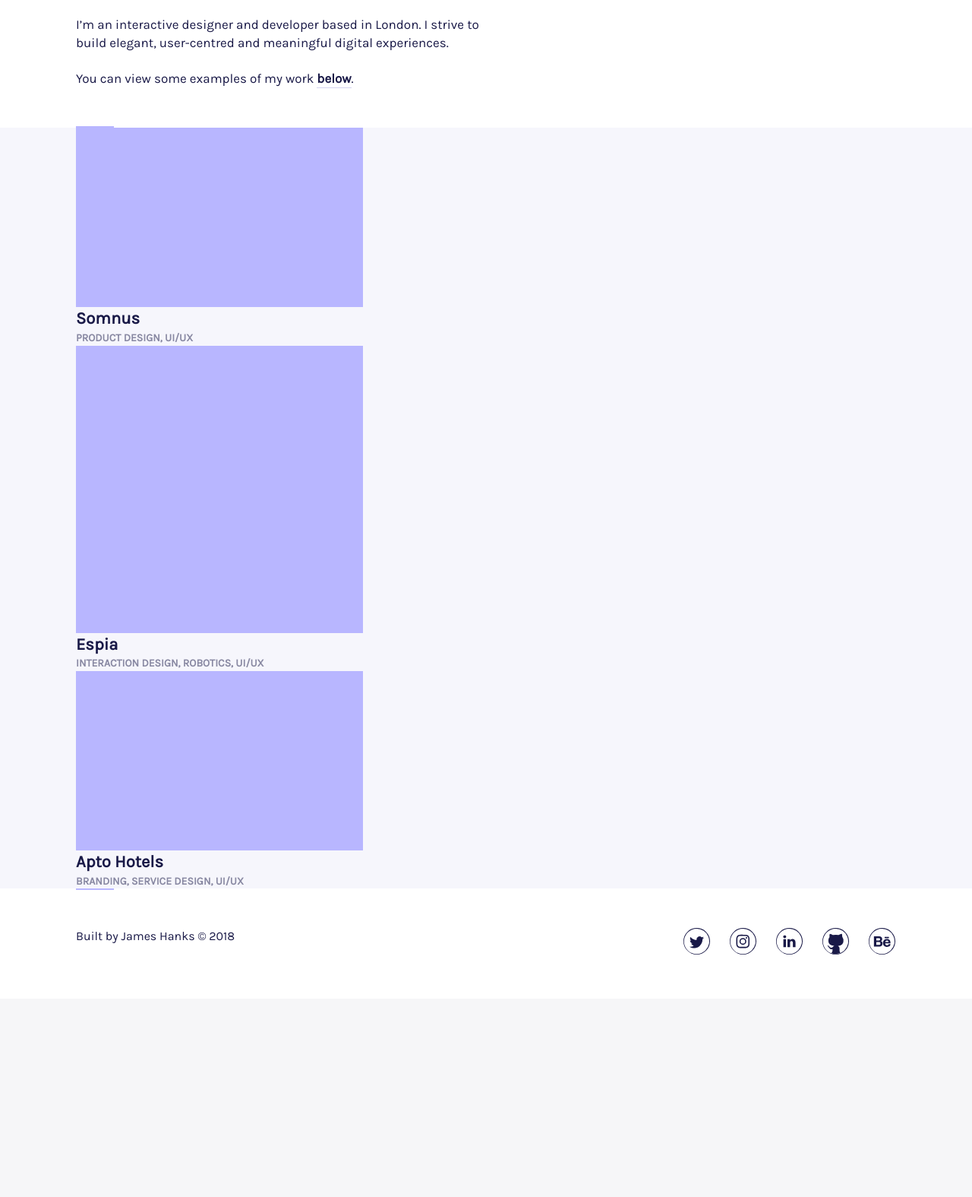
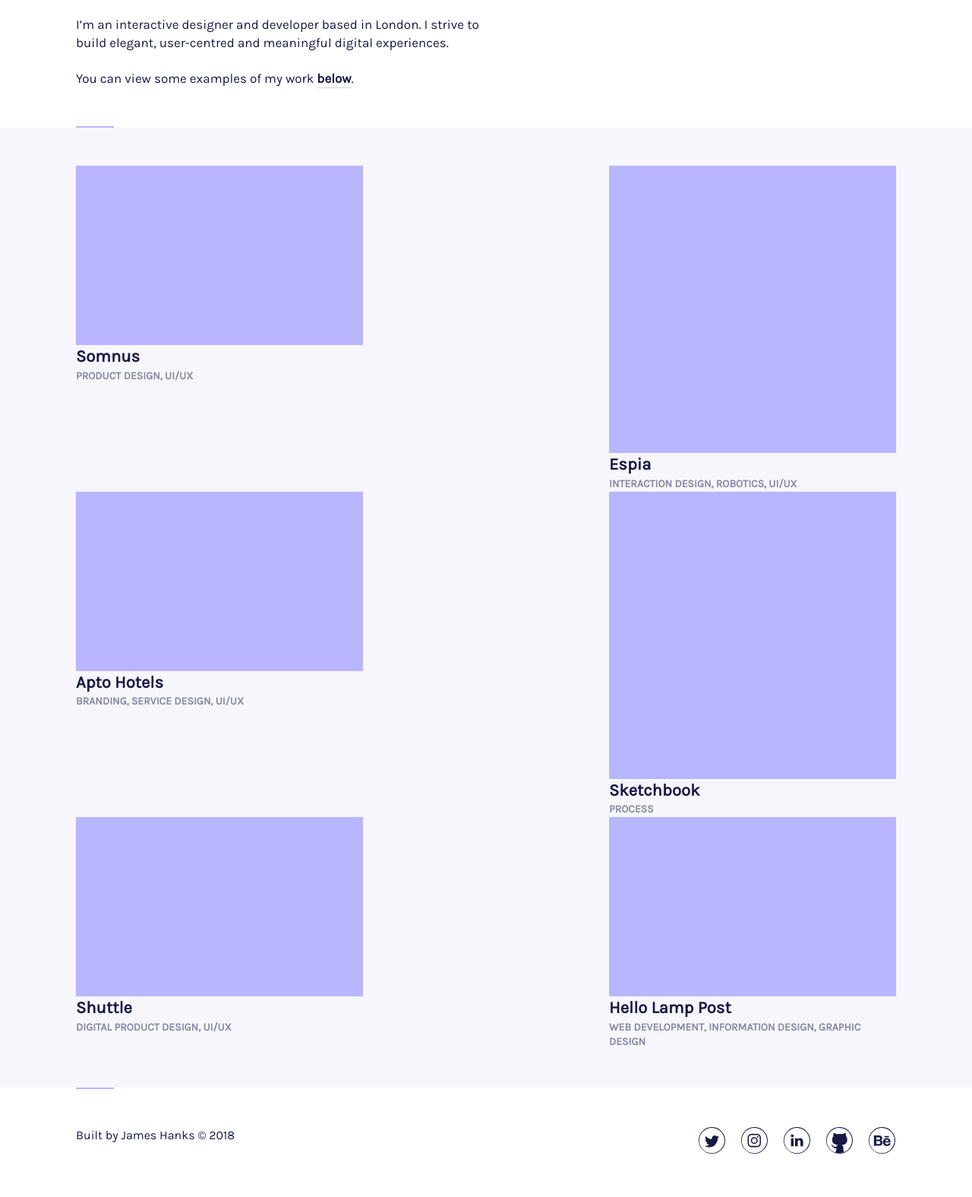
Before and after one commit to JamesHanks/Portfolio-3.0, a PHP site: page / in a window 1280 px wide. Shown: the part 179-1754 px from the top of the page at 76% size. Before the commit the page ends 1435 px from the top, so only its background shows below. Run offline with PHP 8.4, Linux system fonts and the light colour scheme.

Commit message:
Responsive Footer

```diff
--- a/css/core/base.scss
+++ b/css/core/base.scss
@@ -1,13 +1,38 @@
-// GENERAL
+/* ==================== GENERAL ==================== */
 
 body{
 	background: $white;
+	max-width: 1440px;
+	margin: 0 auto;
+
+/*
+	@media only screen and (min-width: $large){
+		background: red;
+	}
+
+	@media only screen and (max-width: $large){
+		background: orange;
+	}
+
+	@media only screen and (max-width: $medium){
+		background: yellow;
+	}
+
+	@media only screen and (max-width: $small){
+		background: green;
+	}
+
+	@media only screen and (max-width: $extra-small){
+		background: blue;
+	}
+	*/
+
 }
 
-// HEADER
+/* ==================== HEADER ==================== */
+
 header{
 	display: block;
-	padding: 100px 100px 25px 100px;
 
 	.header{
 		display: flex;
@@ -61,32 +86,50 @@ header{
 		max-width: 575px;
 		margin-bottom: 25px;
 	}
+
+	@media only screen and (min-width: $large){
+		padding: 100px 100px 25px 100px;
+	}
+
+	@media only screen and (max-width: $large){
+		padding: 100px 50px 25px 50px;
+	}
 }
 
 .border{
+	align-items: flex-start;
 	background-color: $light;
 	content: "";
 	display: block;
 	height: 2px;
+	margin-left: 100px;
 	width: 50px;
-	margin-left: 100px;
+
+	@media only screen and (max-width: $large){
+		margin-left: 50px;
+	}
 }
 
-// CONTENT
+/* ==================== CONTENT ==================== */
 
 .content{
+	align-content: flex-start;
 	background: $midtone-05;
-	padding: 0 100px;
+	display: flex;
+	flex-wrap: wrap;
+	justify-content: space-between;
+	padding: 50px 100px;
 }
 
 
-// PROJECTS
+/* ==================== PROJECTS ==================== */
 
 .project-link{
+	height: auto;
+	max-width: 378px;
 
 	.project-container{
 		position: relative;
-		width: 378px;
 
 
 		img{
@@ -148,14 +191,42 @@ header{
 	}
 }
 
-// FOOTER
+/* ==================== FOOTER ==================== */
 
 footer{
-	padding: 50px 100px;
-
 	.footer{
 		display: flex;
+	}
 
+	.footer-social{
+		.footer-social-link{
+			.footer-logo{
+				fill: $dark;
+				height: 36px;
+				-webkit-transition: $link;
+				transition: $link;
+				width: 36px;
+
+				&:hover{
+					fill: $midtone;
+				}
+
+				&:active{
+					fill: $light;
+				}
+			}
+		}
+	}
+
+	@media only screen and (min-width: $large){
+		padding: 50px 100px;
+	}
+
+	@media only screen and (max-width: $large){
+		padding: 50px;
+	}
+
+	@media only screen and (min-width: $medium){
 		.footer-copyright{
 			width: 50%;
 		}
@@ -165,24 +236,32 @@ footer{
 
 			.footer-social-link{
 				float: right;
-				margin-left: 25px;
+				margin-left: 20px;
 
-				.footer-logo{
-					fill: $dark;
-					height: 36px;
-					-webkit-transition: $link;
-					transition: $link;
-					width: 36px;
+			}
+		}
+	}
 
-					&:hover{
-						fill: $midtone;
-					}
+	@media only screen and (max-width: $medium){
+		.footer{
+			display: inline-block;
 
-					&:active{
-						fill: $light;
-					}
+			.footer-copyright{
+				margin-bottom: 25px;
+			}
+
+			.footer-social{
+				.footer-social-link{
+					float: left;
+					margin-right: 20px;
 				}
 			}
 		}
 	}
+
+	@media only screen and (max-width: $small){
+		.footer-social{
+			display: none;
+		}
+	}
 }
--- a/css/core/typography.scss
+++ b/css/core/typography.scss
@@ -9,7 +9,7 @@
 }
 
 body{
-	font-family: "Karla", Karla, sans-serif;
+	font-family: 'Karla', Karla, sans-serif;
 	line-height: 1.4;
 
 	a{
@@ -21,7 +21,7 @@ body{
 
 h1{
 	color: $dark;
-	font-size: 36px;
+	font-size: 36px; // 2.26rem
 	font-weight: 700;
 	letter-spacing: 0;
 }
--- a/css/styles.css
+++ b/css/styles.css
@@ -1,3 +1,7 @@
+/* ==================== COLOUR SCHEME ==================== */
+/* ==================== TRANSITIONS ==================== */
+/* ==================== BREAKPOINTS ==================== */
+/* ==================== IMPORTS ==================== */
 /* http://meyerweb.com/eric/tools/css/reset/
    v2.0 | 20110126
    License: none (public domain)
@@ -54,7 +58,7 @@ table {
   color: #FFFFFF; }
 
 body {
-  font-family: "Karla", Karla, sans-serif;
+  font-family: 'Karla', Karla, sans-serif;
   line-height: 1.4; }
   body a {
     text-decoration: none;
@@ -143,12 +147,36 @@ small {
   font-size: 16px;
   font-weight: 200; }
 
+/* ==================== GENERAL ==================== */
 body {
-  background: #FFFFFF; }
+  background: #FFFFFF;
+  max-width: 1440px;
+  margin: 0 auto;
+  /*
+  	@media only screen and (min-width: $large){
+  		background: red;
+  	}
 
+  	@media only screen and (max-width: $large){
+  		background: orange;
+  	}
+
+  	@media only screen and (max-width: $medium){
+  		background: yellow;
+  	}
+
+  	@media only screen and (max-width: $small){
+  		background: green;
+  	}
+
+  	@media only screen and (max-width: $extra-small){
+  		background: blue;
+  	}
+  	*/ }
+
+/* ==================== HEADER ==================== */
 header {
-  display: block;
-  padding: 100px 100px 25px 100px; }
+  display: block; }
   header .header {
     display: flex;
     margin-bottom: 25px; }
@@ -182,22 +210,40 @@ header {
   header .introduction {
     max-width: 575px;
     margin-bottom: 25px; }
+  @media only screen and (min-width: 940px) {
+    header {
+      padding: 100px 100px 25px 100px; } }
+  @media only screen and (max-width: 940px) {
+    header {
+      padding: 100px 50px 25px 50px; } }
 
 .border {
+  align-items: flex-start;
   background-color: #B8B6FF;
   content: "";
   display: block;
   height: 2px;
-  width: 50px;
-  margin-left: 100px; }
+  margin-left: 100px;
+  width: 50px; }
+  @media only screen and (max-width: 940px) {
+    .border {
+      margin-left: 50px; } }
 
+/* ==================== CONTENT ==================== */
 .content {
+  align-content: flex-start;
   background: rgba(84, 82, 193, 0.05);
-  padding: 0 100px; }
+  display: flex;
+  flex-wrap: wrap;
+  justify-content: space-between;
+  padding: 50px 100px; }
 
+/* ==================== PROJECTS ==================== */
+.project-link {
+  height: auto;
+  max-width: 378px; }
   .project-link .project-container {
-  position: relative;
-  width: 378px; }
+    position: relative; }
     .project-link .project-container img {
       display: block;
       height: auto;
@@ -240,26 +286,43 @@ header {
     .project-link:active .project-overlay .project-overlay-colour {
       background: #B8B6FF; }
 
-footer {
-  padding: 50px 100px; }
+/* ==================== FOOTER ==================== */
 footer .footer {
   display: flex; }
-    footer .footer .footer-copyright {
-      width: 50%; }
-    footer .footer .footer-social {
-      width: 50%; }
-      footer .footer .footer-social .footer-social-link {
-        float: right;
-        margin-left: 25px; }
-        footer .footer .footer-social .footer-social-link .footer-logo {
+footer .footer-social .footer-social-link .footer-logo {
   fill: #191947;
   height: 36px;
   -webkit-transition: ease-in-out 0.3s;
   transition: ease-in-out 0.3s;
   width: 36px; }
-          footer .footer .footer-social .footer-social-link .footer-logo:hover {
+  footer .footer-social .footer-social-link .footer-logo:hover {
     fill: #5452C1; }
-          footer .footer .footer-social .footer-social-link .footer-logo:active {
+  footer .footer-social .footer-social-link .footer-logo:active {
     fill: #B8B6FF; }
+@media only screen and (min-width: 940px) {
+  footer {
+    padding: 50px 100px; } }
+@media only screen and (max-width: 940px) {
+  footer {
+    padding: 50px; } }
+@media only screen and (min-width: 781px) {
+  footer .footer-copyright {
+    width: 50%; }
+  footer .footer-social {
+    width: 50%; }
+    footer .footer-social .footer-social-link {
+      float: right;
+      margin-left: 20px; } }
+@media only screen and (max-width: 781px) {
+  footer .footer {
+    display: inline-block; }
+    footer .footer .footer-copyright {
+      margin-bottom: 25px; }
+    footer .footer .footer-social .footer-social-link {
+      float: left;
+      margin-right: 20px; } }
+@media only screen and (max-width: 420px) {
+  footer .footer-social {
+    display: none; } }
 
 /*# sourceMappingURL=styles.css.map */
--- a/css/styles.scss
+++ b/css/styles.scss
@@ -1,4 +1,4 @@
-// Colour Scheme:
+/* ==================== COLOUR SCHEME ==================== */
 $white: #FFFFFF;
 
 $light: #B8B6FF;
@@ -12,9 +12,17 @@ $midtone-75: rgba(84, 82, 193, 0.75);
 $dark: #191947;
 $dark-50: rgba(25, 25, 71, 0.50);
 
-// Transitions
+/* ==================== TRANSITIONS ==================== */
 $link: ease-in-out 0.3s;
 
+/* ==================== BREAKPOINTS ==================== */
+$extra-small: 320px;
+$small: 420px;
+$medium: 781px;
+$large: 940px;
+$extra-large: 1200px;
+
+/* ==================== IMPORTS ==================== */
 @import 'core/reset';
 @import 'core/typography';
 @import 'core/base';
--- a/index.php
+++ b/index.php
@@ -126,6 +126,48 @@
 			</span>
 		</a>
 
+		<a href="#" class="project-link">
+			<div class="project-container">
+				<img src="images/project-image-large.jpg" class="project-image">
+				<div class="project-overlay">
+					<div class="project-overlay-summary"></div>
+					<div class="project-overlay-colour"></div>
+				</div>
+			</div>
+			<span class="project-details">
+				<h4>Sketchbook</h4>
+				<h5>Process</h5>
+			</span>
+		</a>
+
+		<a href="#" class="project-link">
+			<div class="project-container">
+				<img src="images/project-image-small.jpg" class="project-image">
+				<div class="project-overlay">
+					<div class="project-overlay-summary"></div>
+					<div class="project-overlay-colour"></div>
+				</div>
+			</div>
+			<span class="project-details">
+				<h4>Shuttle</h4>
+				<h5>Digital Product Design, UI/UX</h5>
+			</span>
+		</a>
+
+		<a href="#" class="project-link">
+			<div class="project-container">
+				<img src="images/project-image-small.jpg" class="project-image">
+				<div class="project-overlay">
+					<div class="project-overlay-summary"></div>
+					<div class="project-overlay-colour"></div>
+				</div>
+			</div>
+			<span class="project-details">
+				<h4>Hello Lamp Post</h4>
+				<h5>Web Development, Information Design, Graphic Design</h5>
+			</span>
+		</a>
+
 	</section>
 
 
```
Also changed, not shown: 1 other file. Lines whose indentation alone changed are shown as unchanged.
